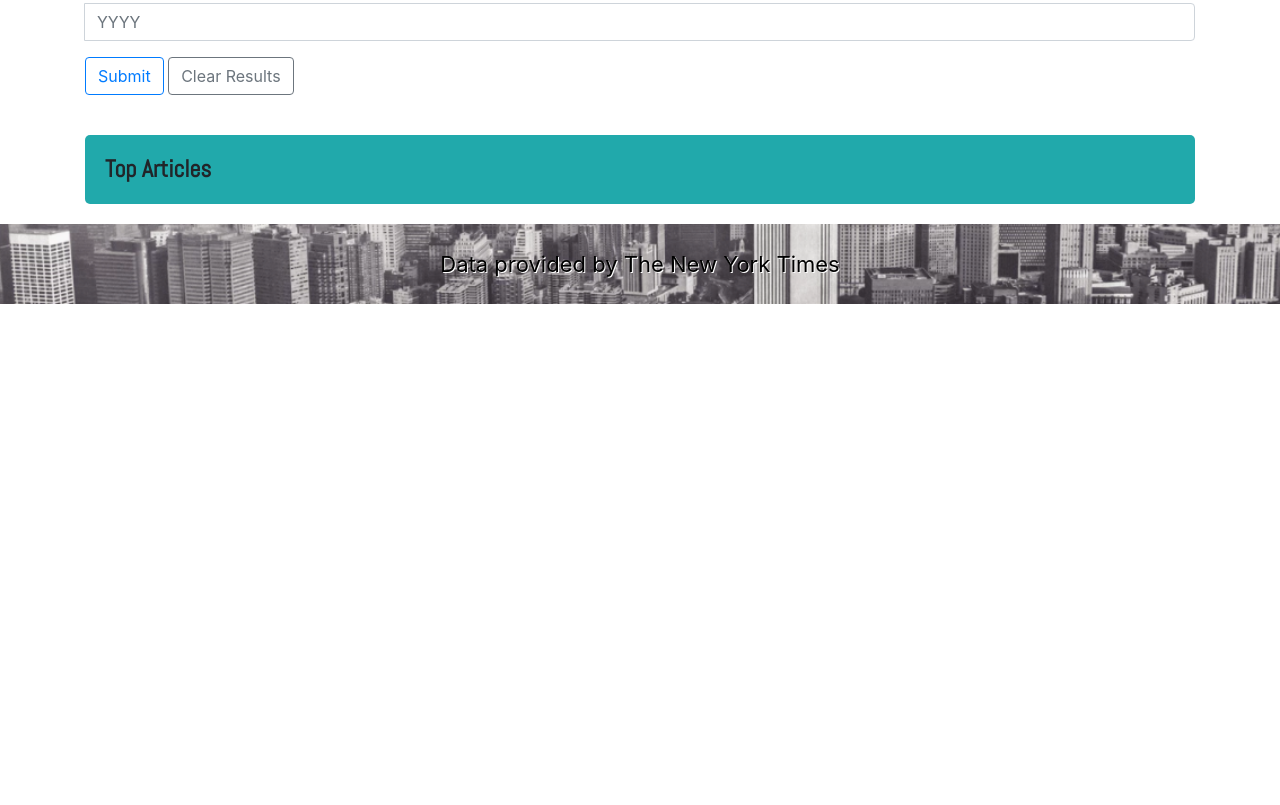
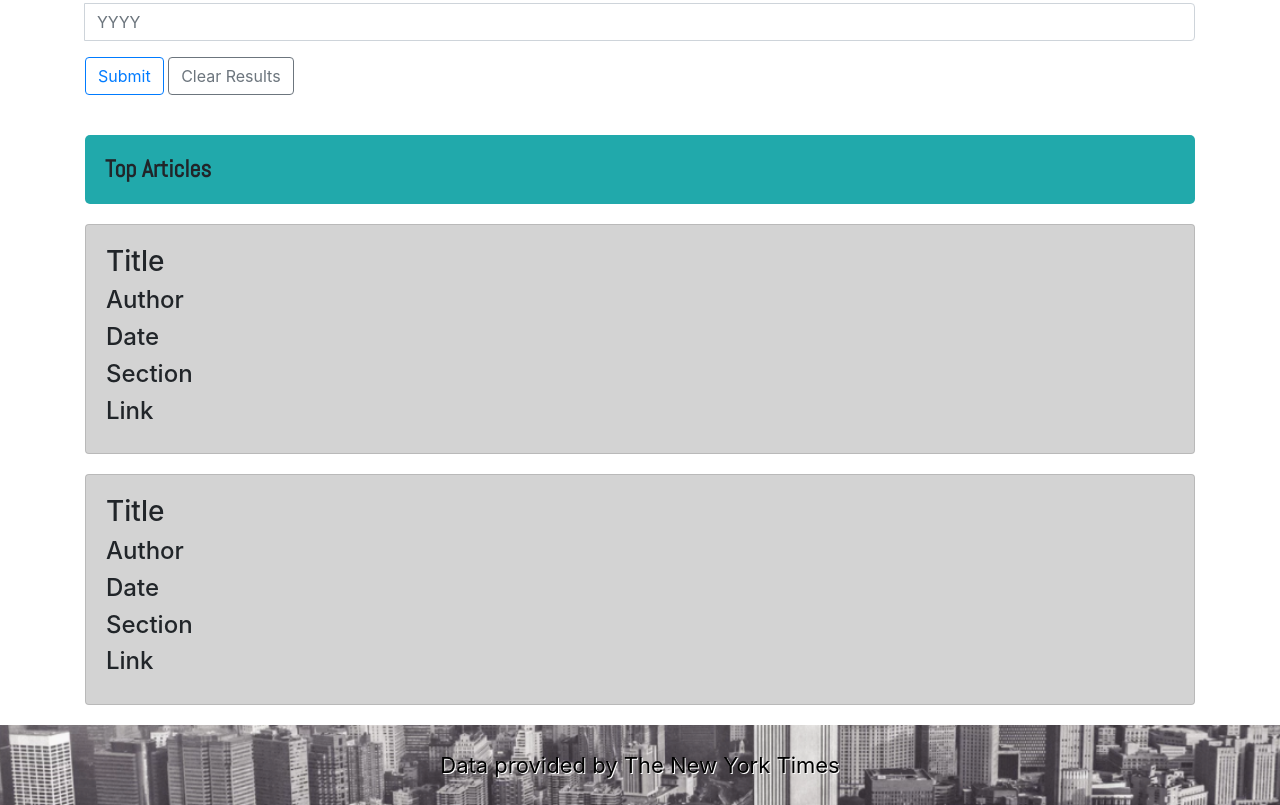
Before and after one commit to falondarville/NYtimesAPI, a plain HTML site: page index.html in a window 1280 px wide. Shown: the part 616-1421 px from the top of the page. Before the commit the page ends 920 px from the top, so only its background shows below. Drawn offline with nearby package versions, Linux system fonts and the light colour scheme.

Commit message:
add cards for data as representation

```diff
--- a/css/style.css
+++ b/css/style.css
@@ -18,13 +18,20 @@ h5 {
 	margin-bottom: 40px;
 }
 
-h4 {
+.headers {
 	background-color: #21A9AB;
 	padding: 20px;
 	border-radius: 5px;
 	margin-bottom: 20px;
 	font-family: 'Abel', sans-serif;
 	font-weight: bold;
+}
+
+.card-block {
+	background-color: #D3D3D3;
+	margin-top: 20px;
+	margin-bottom: 20px;
+	padding: 20px;
 }
 
 footer {
--- a/index.html
+++ b/index.html
@@ -14,7 +14,7 @@
 	</div>
 
 	<div class="container formContainer">
-		<h4>Search Parameters</h4>
+		<h4 class="headers">Search Parameters</h4>
 
 		<label for="searchTerms">Search Terms</label>
 		<div class="input-group mb-3">
@@ -55,8 +55,25 @@
 	</div>
 
 	<div class="container">
-		<h4>Top Articles</h4>
+		<h4 class="headers">Top Articles</h4>
+	</div>
 
+	<div class="container">
+		<div class="card card-block bg-faded">
+			<h3>Title</h3>
+			<h4>Author</h4>
+			<h4>Date</h4>
+			<h4>Section</h4>
+			<h4>Link</h4>
+		</div>
+
+		<div class="card card-block bg-faded">
+			<h3>Title</h3>
+			<h4>Author</h4>
+			<h4>Date</h4>
+			<h4>Section</h4>
+			<h4>Link</h4>
+		</div>
 	</div>
 
 	<footer><a id="footer" href="http://developer.nytimes.com">Data provided by The New York Times</a></footer>
```
